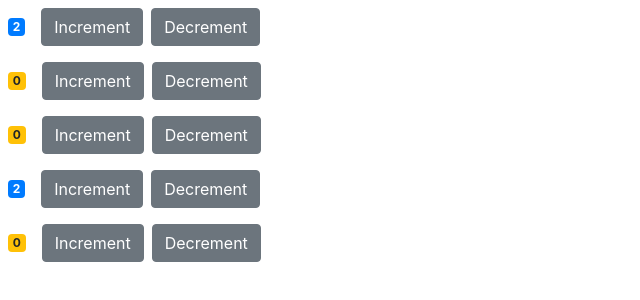
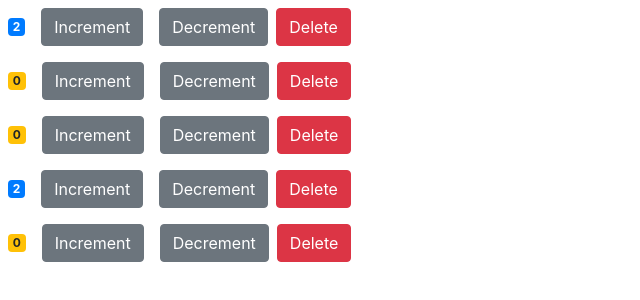
Before and after one commit to dorteks/counter_app_rxt, a React (Create React App) app: page / in a window 1280 px wide. Shown: the top 300 px of the page, without its empty margins (0-640 px from the left). Built offline with nearby package versions, Linux system fonts and the light colour scheme.

Commit message:
new commit

```diff
--- a/src/components/counter.jsx
+++ b/src/components/counter.jsx
@@ -25,9 +25,15 @@ class Counter extends Component {
         </button>
         <button
           onClick={this.handleDecrement}
-          className="btn btn-secondary btn-small"
+          className="btn btn-secondary btn-small m-2"
         >
           Decrement
+        </button>
+        <button
+          onClick={() => this.props.onDelete(this.props.id)}
+          className="btn btn-danger btn-small"
+        >
+          Delete
         </button>
       </div>
     );
--- a/src/components/counters.jsx
+++ b/src/components/counters.jsx
@@ -11,11 +11,21 @@ class Counters extends Component {
       { id: 5, value: 0 },
     ],
   };
+
+  handleDelete = (counterId) => {
+    console.log("Event Handler Called", counterId);
+  };
+
   render() {
     return (
       <div>
         {this.state.counters.map((counter) => (
-          <Counter key={counter.id} value={counter.value} id={counter.id}>
+          <Counter
+            key={counter.id}
+            onDelete={this.handleDelete}
+            value={counter.value}
+            id={counter.id}
+          >
             <h4>Counter #{counter.id}</h4>
           </Counter>
         ))}
```
